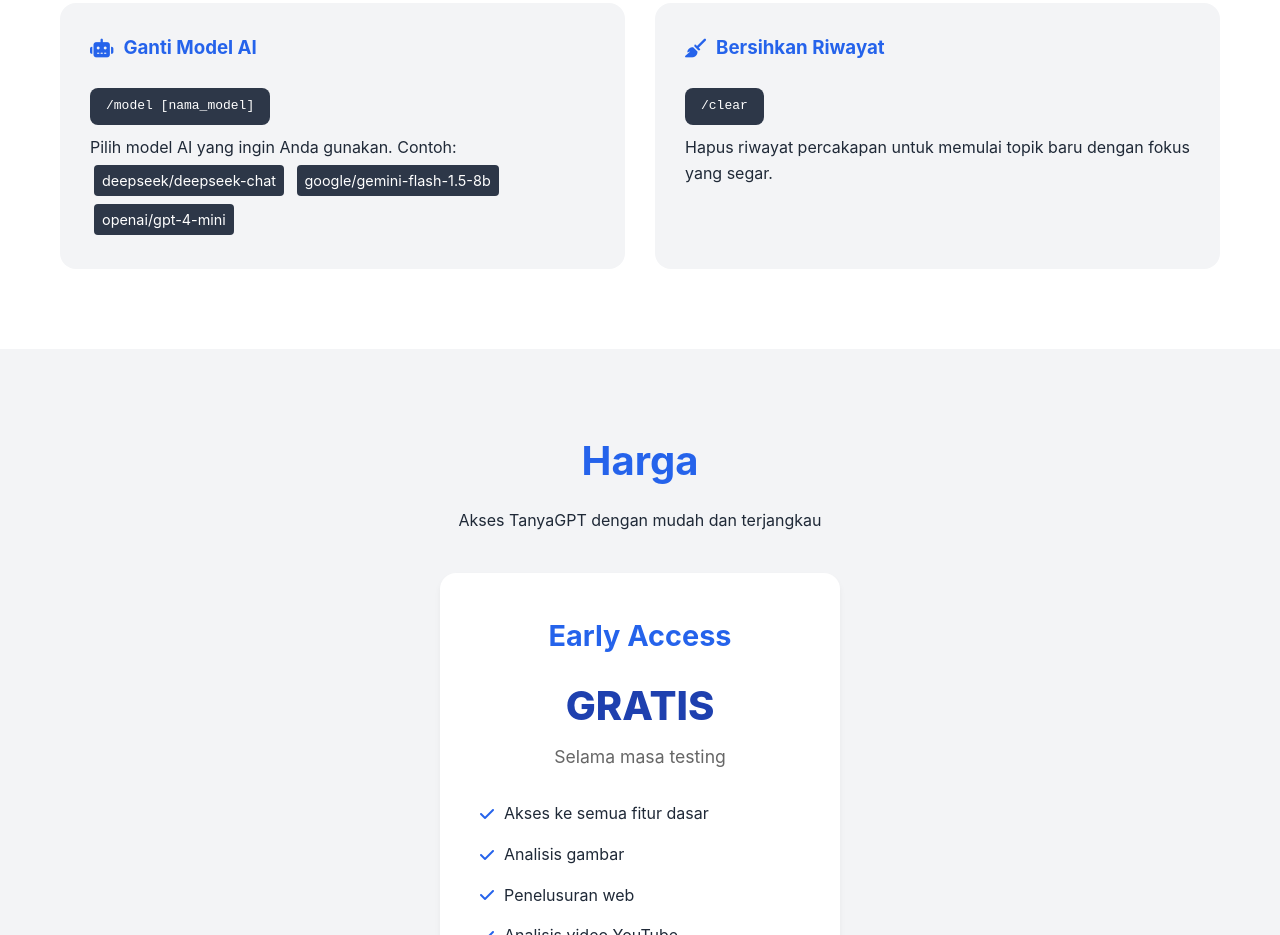
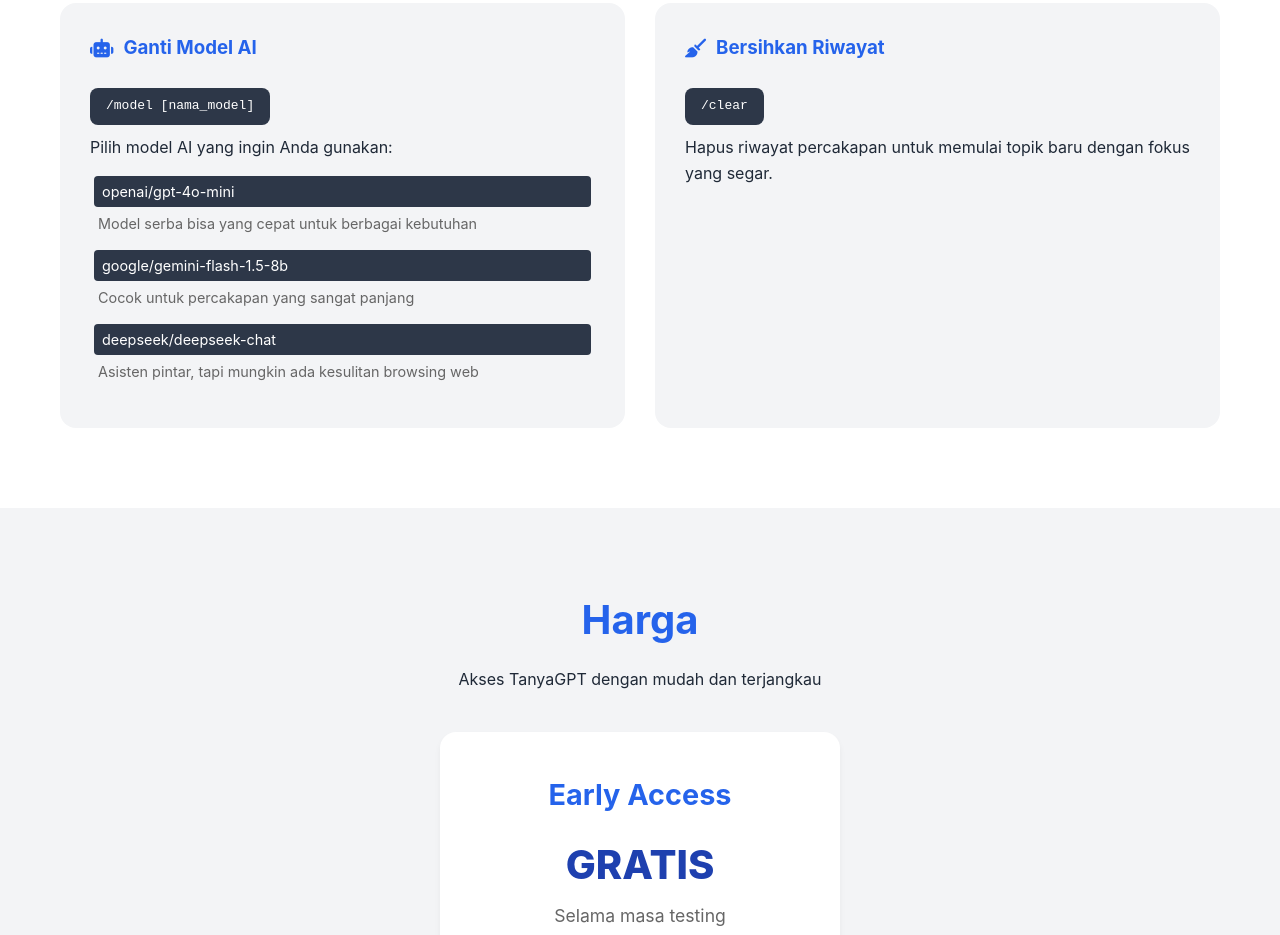
Before and after one commit to adhikasp/tanyagpt, a plain HTML site: page index.html in a window 1280 px wide. Shown: the part 2352-3287 px from the top of the page. Drawn offline with Linux system fonts and the light colour scheme.

Commit message:
feat: update AI model selection in index.html and enhance styles
- Revised the AI model selection section to provide clearer options and descriptions for each model, improving user understanding.
- Added new styles for the model options to enhance visual presentation and layout in styles.css.

```diff
--- a/index.html
+++ b/index.html
@@ -88,10 +88,21 @@
                 <div class="command-card">
                     <h3><i class="fas fa-robot"></i> Ganti Model AI</h3>
                     <p class="command-syntax">/model [nama_model]</p>
-                    <p>Pilih model AI yang ingin Anda gunakan. Contoh:</p>
-                    <code>deepseek/deepseek-chat</code>
-                    <code>google/gemini-flash-1.5-8b</code>
-                    <code>openai/gpt-4-mini</code>
+                    <p>Pilih model AI yang ingin Anda gunakan:</p>
+                    <div class="model-options">
+                        <div class="model-option">
+                            <code>openai/gpt-4o-mini</code>
+                            <p class="model-description">Model serba bisa yang cepat untuk berbagai kebutuhan</p>
+                        </div>
+                        <div class="model-option">
+                            <code>google/gemini-flash-1.5-8b</code>
+                            <p class="model-description">Cocok untuk percakapan yang sangat panjang</p>
+                        </div>
+                        <div class="model-option">
+                            <code>deepseek/deepseek-chat</code>
+                            <p class="model-description">Asisten pintar, tapi mungkin ada kesulitan browsing web</p>
+                        </div>
+                    </div>
                 </div>
                 <div class="command-card">
                     <h3><i class="fas fa-broom"></i> Bersihkan Riwayat</h3>
--- a/styles.css
+++ b/styles.css
@@ -571,3 +571,25 @@
         padding: 0 20px;
     }
 }
+
+/* Add these styles in the Advanced Usage section */
+.model-options {
+    margin-top: 15px;
+}
+
+.model-option {
+    margin: 15px 0;
+    text-align: left;
+}
+
+.model-option code {
+    display: block;
+    margin-bottom: 5px;
+}
+
+.model-description {
+    color: #666;
+    font-size: 0.9em;
+    margin-left: 8px;
+    margin-top: 4px;
+}
```
